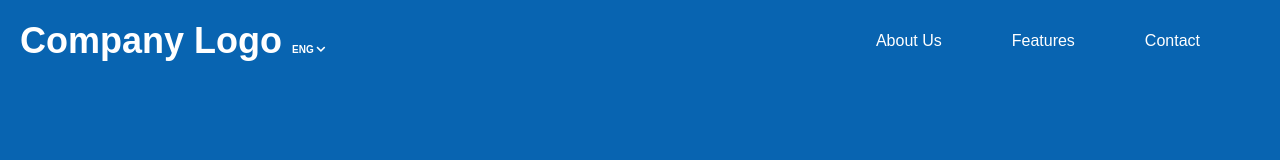
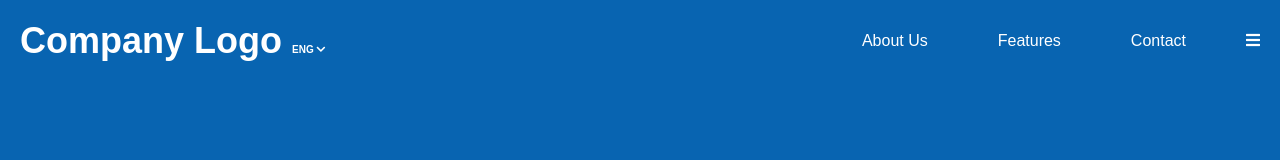
Before and after one commit to VajiraSamarasingha/Comapannyproject, a plain HTML site: page index.html in a window 1280 px wide. Shown: the top 160 px of the page. Drawn offline with Linux system fonts and the light colour scheme.

Commit message:
solve nav icon not show error
in this my web faced problem icon note show error. now solve error in this web

```diff
--- a/index.html
+++ b/index.html
@@ -17,6 +17,7 @@
                 <a href="#">About Us</a>
                 <a href="#">Features</a>
                 <a href="#">Contact</a>
+                <i class="fas fa-bars" id="menu-item"></i>
             </nav>
             <div class="mobile-menu">
                 <i class="fas fa-bars" id="menu-item"></i>
```
